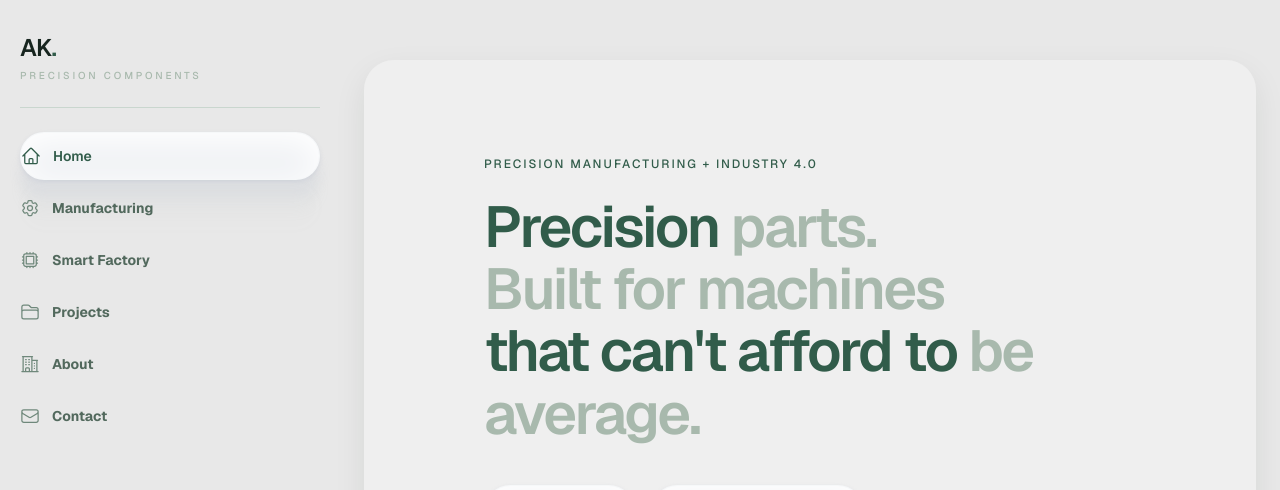
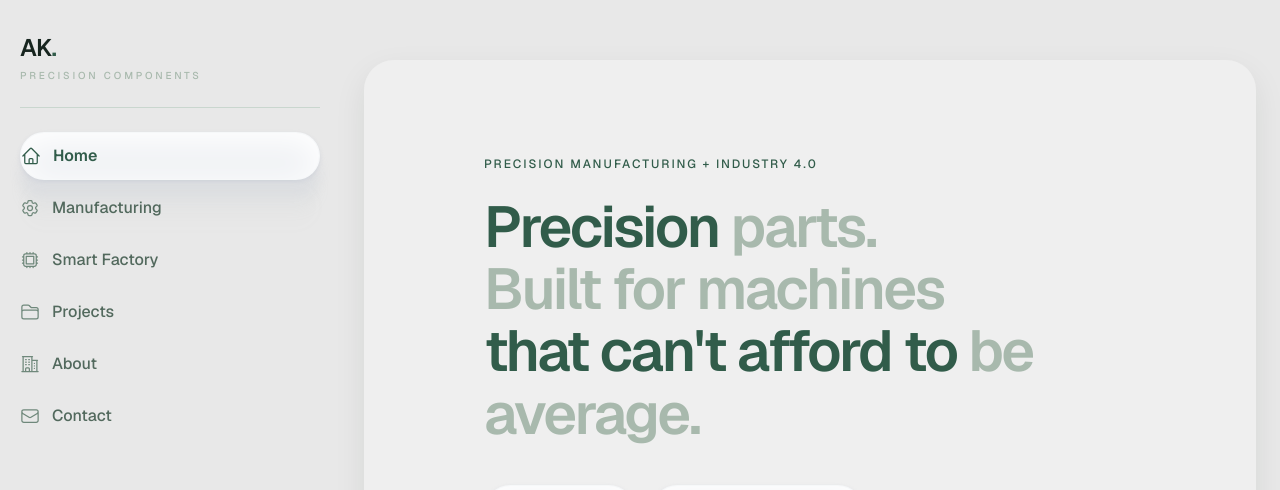
Before and after one commit to ankurchauhanOK/ak-precision-components, a Next.js app: page / in a window 1280 px wide. Shown: the top 490 px of the page. Built offline with nearby package versions, Linux system fonts and the light colour scheme.

Commit message:
Nav labels 16px medium

```diff
--- a/src/components/layout/Sidebar.tsx
+++ b/src/components/layout/Sidebar.tsx
@@ -53,7 +53,7 @@ function SidebarNav({ pathname, onNavigate }: { pathname: string; onNavigate?: (
             href={link.href}
             onClick={onNavigate}
             aria-current={active ? "page" : undefined}
-            className={`flex items-center gap-3 h-12 w-full rounded-full text-sm font-bold transition-colors duration-200 ${
+            className={`flex items-center gap-3 h-12 w-full rounded-full text-base font-medium transition-colors duration-200 ${
               active
                 ? "bg-[#F0F2F5] text-[#315C4A] border border-white/40 shadow-btn font-semibold"
                 : "text-nav-text hover:bg-light-sage/40 hover:text-[#17251F]"
```
